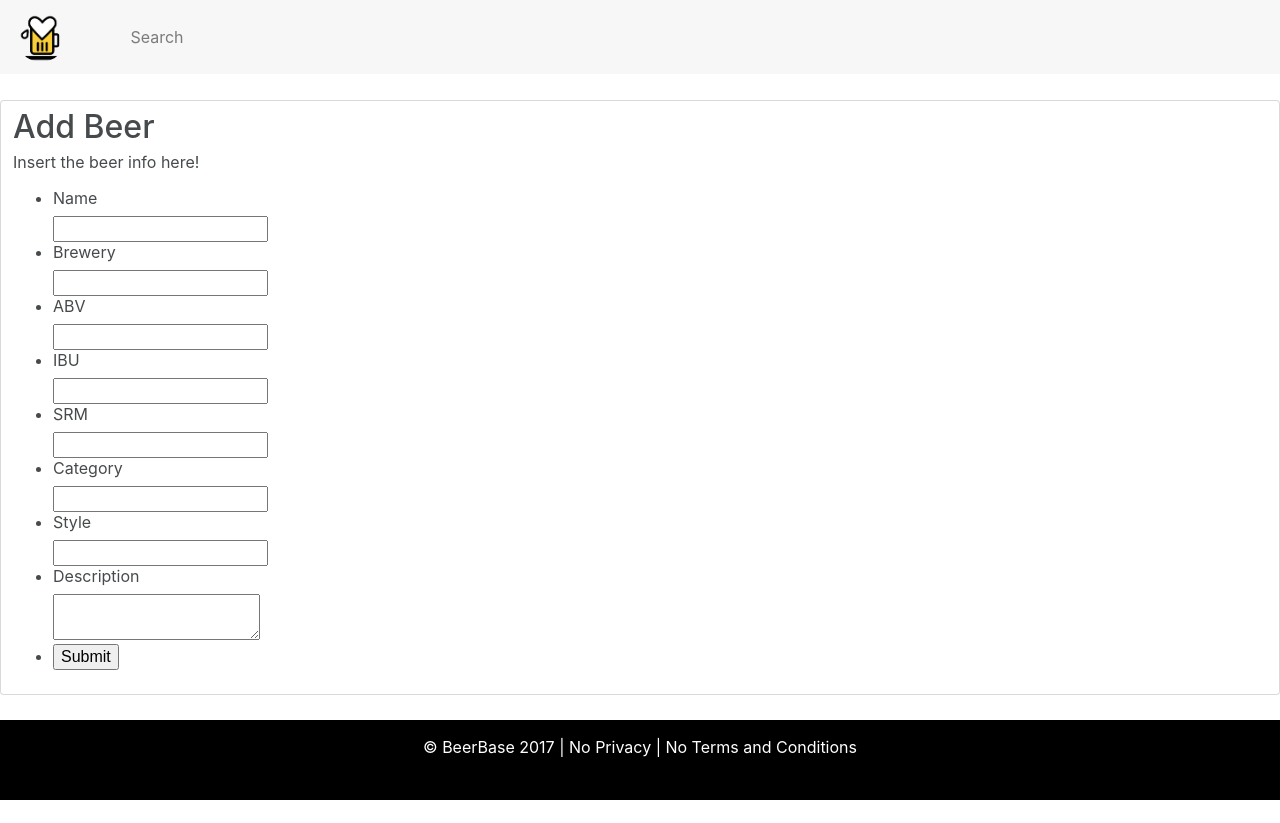
After one commit to cbudo/beer_base, a Flask app: page /add_beer in a window 1280 px wide. The commit adds this page. Run offline with Flask 2, Linux system fonts and the light colour scheme; some libraries are stand-ins or nearby versions.

Commit message:
able to add new beer

```diff
--- a/config.py
+++ b/config.py
@@ -1 +1,4 @@
-cassandra_cluster = ['137.112.104.124','137.112.104.114','137.112.104.119']
+cassandra_cluster = ['137.112.104.124', '137.112.104.114', '137.112.104.119']
+neo4j_route = 'http://neo4j.csse.rose-hulman.edu/db/data'
+neo4j_user = 'neo4j'
+neo4j_password = 'TrottaSucks'
--- a/run_server.py
+++ b/run_server.py
@@ -1,5 +1,83 @@
 from server import app
+from py2neo import Graph
+import pysolr
+import schedule
+import time
+import config
+import threading
+
+class Updatr:
+    def __init__(self, schedule_length):
+        self.schedule_length = schedule_length
+        self.is_running = False
+
+    def update_databases(self):
+        if self.is_running:
+            return
+        self.is_running = True
+        if self.solr_is_up():
+            self.update_solr(NotImplemented)
+        if self.neo4j_is_up():
+            self.update_neo4j()
+
+    def solr_is_up(self):
+        try:
+            solr = pysolr.Solr('http://solr.csse.rose-hulman.edu:8983/solr/beerbase/', timeout=5)
+            solr.search(q='*:*', fq=[], rows=1)
+        except pysolr.SolrError as e:
+            print(e)
+            return False
+        return True
+
+    def neo4j_is_up(self):
+        g = Graph(config.neo4j_route, user=config.neo4j_user, password=config.neo4j_password)
+        selector = g.run('MATCH (n:Beer) WHERE n.id = -1 RETURN n')
+        try:
+            return selector.id is not None
+        except:
+            return False
+
+    def update_solr(self, item_to_insert):
+        solr = pysolr.Solr('http://solr.csse.rose-hulman.edu:8983/solr/beerbase/', timeout=5)
+        if item_to_insert.beerid is None:
+            results = solr.search(q='beer_id:' + item_to_insert.beerid, fq=[], rows=1)
+            if len(results.docs) == 1:
+                print('Already inserted previously.')
+                return False
+            solr.add([item_to_insert])
+            results = solr.search(q='beer_id:' + item_to_insert.beerid, fq=[], rows=1)
+            if len(results.docs) == 1:
+                print('Inserted correctly.')
+                return True
+            print('Query after insertion failed.')
+            return False
+        else:
+            results = solr.search(q='brewery_id:' + item_to_insert.breweryid, fq=[], rows=1)
+            if len(results.docs) == 1:
+                print('Already inserted previously.')
+                return False
+            solr.add([item_to_insert])
+            results = solr.search(q='brewery_id:' + item_to_insert.breweryid, fq=[], rows=1)
+            if len(results.docs) == 1:
+                print('Inserted correctly.')
+                return True
+            print('Query after insertion failed.')
+            return False
+
+    def update_neo4j(self):
+        return NotImplemented
+
+    def scheduler(self):
+        schedule.every(self.schedule_length).seconds.do(self.update_databases())
+        while True:
+            schedule.run_pending()
+            time.sleep(5)
+
 
 if __name__ == '__main__':
+    updatr = Updatr(10)
+    t = threading.Thread(target=updatr.scheduler)
+    t.daemon = True
+    # t.start()
     app.run(host='0.0.0.0', port=5000, debug=True)  # Use this for production
     # curr_server.get_app().run()  # This is for local execution
--- a/server.py
+++ b/server.py
@@ -1,8 +1,8 @@
 from flask import Flask, render_template, jsonify, request
 import pysolr
-import re
 from config import cassandra_cluster
 from cassandra.cluster import Cluster
+import pprint
 
 app = Flask(__name__)
 cluster = Cluster(cassandra_cluster)
@@ -13,17 +13,63 @@ session = cluster.connect('brewbase')
 def index():
     return render_template("landing_body.html")
 
+
 @app.route("/beer/<int:beer_id>")
 def beer(beer_id):
-	rows = session.execute('SELECT * FROM beer WHERE beer_id = {} LIMIT 1'.format(beer_id))
-	beer_info = rows[0]
-	return render_template("beer.html", beer = beer_info)
+    rows = session.execute('SELECT * FROM beer WHERE beer_id = {} LIMIT 1'.format(beer_id))
+    beer_info = rows[0]
+    return render_template("beer.html", beer=beer_info)
 
-@app.route("/brewery/<int:brewery_id")
+
+@app.route("/add_beer", methods=["GET", "POST"])
+def add_beer():
+    if request.method == "GET":
+        return render_template("add_beer.html")
+    beer_info = request.form
+    beer_id = session.execute("SELECT next_id FROM ids where id_name = 'beer_id' LIMIT 1")[0].next_id
+    result = {'applied': False}
+    while not result['applied']:
+        print('candidate beer_id: {}'.format(beer_id))
+        cql_result = session.execute(
+            "UPDATE ids SET next_id = {} WHERE id_name = 'beer_id' IF next_id = {}".format(
+                beer_id + 1, beer_id))
+        result['applied'] = cql_result[0].applied
+        print(result['applied'])
+    print(beer_id)
+    try:
+        brewery_id = session.execute(
+            "SELECT * FROM brewery where brewery_name={} LIMIT 1 ALLOW FILTERING".format(beer_info['brewery']))[
+            0].brewery_id
+    except:
+        brewery_id = session.execute("SELECT next_id FROM ids where id_name = 'brewery_id' LIMIT 1")[0].next_id
+        result = {'applied': False}
+        while not result['applied']:
+            print('candidate brewery_id: {}'.format(brewery_id))
+            cql_result = session.execute(
+                "UPDATE ids SET next_id = {} WHERE id_name = 'brewery_id' IF next_id = {}".format(
+                    brewery_id + 1, brewery_id))
+            result['applied'] = cql_result[0].applied
+            print(result['applied'])
+        session.execute(
+            "INSERT INTO brewery (brewery_id, brewery_name) VALUES ({}, '".format(brewery_id) + str(
+                beer_info['brewery']) + "')")
+    style_id = -1
+    category_id = -1
+    session.execute(
+        "INSERT INTO beer (beer_id, abv, beer_name, brewery_id, category_id, description, ibu, srm, style_id) VALUES ({}, {}, \'{}\', {}, {}, \'{}\', {}, {}, {})".format(
+            beer_id, beer_info['abv'], beer_info['name'], brewery_id, category_id, beer_info['description'],
+            beer_info['ibu'], beer_info['srm'], style_id))
+    rows = session.execute('SELECT * FROM beer WHERE beer_id = {} LIMIT 1'.format(beer_id))
+    beer_info = rows[0]
+    return render_template("beer.html", beer=beer_info)
+
+
+@app.route("/brewery/<int:brewery_id>")
 def brewery(brewery_id):
-	rows = session.execute('SELECT * FROM brewery WHERE brewery_id = {} LIMIT 1'.format(brewery_id))
-	brewery_info = rows[0]
-	return render_template("brewery.html", brewery = brewery_info)
+    rows = session.execute('SELECT * FROM brewery WHERE brewery_id = {} LIMIT 1'.format(brewery_id))
+    brewery_info = rows[0]
+    return render_template("brewery.html", brewery=brewery_info)
+
 
 @app.route("/search")
 def search():
--- /dev/null
+++ b/templates/add_beer.html
@@ -0,0 +1,67 @@
+{% extends "layout.html" %}
+{% block body %}
+<form class='form-control' method="post" action="/add_beer">
+    <div class="form_description">
+        <h2>Add Beer</h2>
+        <p>Insert the beer info here!</p>
+    </div>
+    <ul>
+
+        <li id="li_1">
+            <label class="description" for="element_1">Name </label>
+            <div>
+                <input id="element_1" name="name" class="element text medium" type="text" maxlength="255" value="">
+            </div>
+        </li>
+        <li id="li_8">
+            <label class="description" for="element_8">Brewery </label>
+            <div>
+                <input id="element_8" name="brewery" class="element text medium" type="text" maxlength="255" value="">
+            </div>
+        </li>
+        <li id="li_2">
+            <label class="description" for="element_2">ABV </label>
+            <div>
+                <input id="element_2" name="abv" class="element text medium" type="text" maxlength="255" value="">
+            </div>
+        </li>
+        <li id="li_3">
+            <label class="description" for="element_3">IBU </label>
+            <div>
+                <input id="element_3" name="ibu" class="element text medium" type="text" maxlength="255" value="">
+            </div>
+        </li>
+        <li id="li_4">
+            <label class="description" for="element_4">SRM </label>
+            <div>
+                <input id="element_4" name="srm" class="element text medium" type="text" maxlength="255" value="">
+            </div>
+        </li>
+        <li id="li_5">
+            <label class="description" for="element_5">Category </label>
+            <div>
+                <input id="element_5" name="category" class="element text medium" type="text" maxlength="255" value="">
+            </div>
+        </li>
+        <li id="li_6">
+            <label class="description" for="element_6">Style </label>
+            <div>
+                <input id="element_6" name="style" class="element text medium" type="text" maxlength="255" value="">
+            </div>
+        </li>
+        <li id="li_7">
+            <label class="description" for="element_7">Description </label>
+            <div>
+                <textarea id="element_7" name="description" class="element textarea medium"></textarea>
+            </div>
+        </li>
+
+        <li class="buttons">
+            <input type="hidden" name="form_id" value="29925">
+
+            <input id="saveForm" class="button_text" type="submit" name="submit" value="Submit">
+        </li>
+    </ul>
+</form>
+
+{% endblock %}
--- a/templates/beer.html
+++ b/templates/beer.html
@@ -7,10 +7,10 @@
 <div class="col-lg-6 col-md-5">
     <div class="col-lg-12">
         <h2 id="beer_name" name="beer_name">{{beer.beer_name}}</h2>
-        <h4 id="category_style">{{beer.category_id + ' ' + beer.style_id}}</h4>
+        <h4 id="category_style">{{'{} {}'.format(beer.category_id, beer.style_id)}}</h4>
         <h4 id="abv">ABV : {{beer.abv}}</h4>
-        <h4 id="abv">IBU : {{beer.ibu}}</h4>
-        <h4 id="abv">SRM : {{beer.srm}}</h4>
+        <h4 id="ibu">IBU : {{beer.ibu}}</h4>
+        <h4 id="srm">SRM : {{beer.srm}}</h4>
     </div>
 </div>
 <div class="col-lg-12">
--- a/templates/brewery.html
+++ b/templates/brewery.html
@@ -5,8 +5,8 @@
     <div class="col-lg-6">
         <h2 id="brewery_name" name="brewery_name">{{brewery.brewery_name}}</h2>
         <h4 id="address1">{{brewery.address1}}</h4>
-        <h4 id="address2">ABV : {{brewery.address2}}</h4>
-        <h4 id="city_state">IBU : {{'{} {} {}'.format(brewery.city, brewery.state, brewery.code)}}</h4>
+        <h4 id="address2">{{brewery.address2}}</h4>
+        <h4 id="city_state">{{'{}, {}. {}'.format(brewery.city, brewery.state, brewery.code)}}</h4>
         <h4 id="country">{{brewery.country}}</h4>
     </div>
     <div class="col-lg-6">
```
Also changed, not shown: 4 other files.
